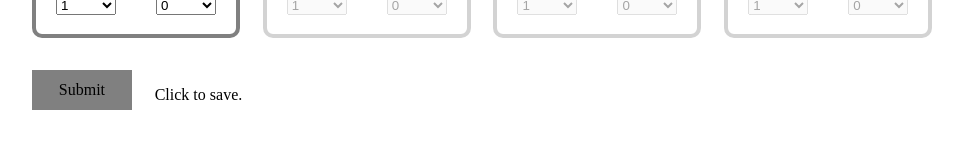
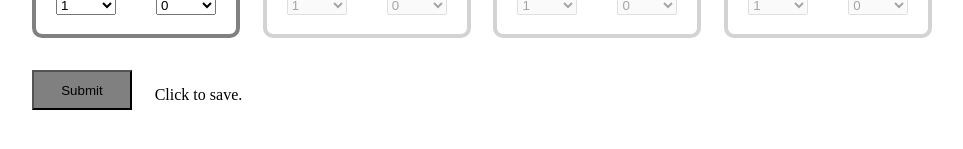
Before and after one commit to gabbymorgan/dynamicform, a React (Create React App) app: page / in a window 1280 px wide. Shown: the part 185-334 px from the top of the page, without its empty margins (62-1025 px from the left). Built offline with nearby package versions, Linux system fonts and the light colour scheme.

Commit message:
switched submit to button

```diff
--- a/src/styles/index.js
+++ b/src/styles/index.js
@@ -47,10 +47,7 @@ export const CheckBox = styled.input`
   display: ${props => props.hide ? 'none' : 'block'};
 `;
 
-export const Button = styled.div`
-  display: flex;
-  justify-content: center;
-  align-items: center;
+export const Button = styled.button`
   width: 100px;
   height: 40px;
   background-color: gray;
```
